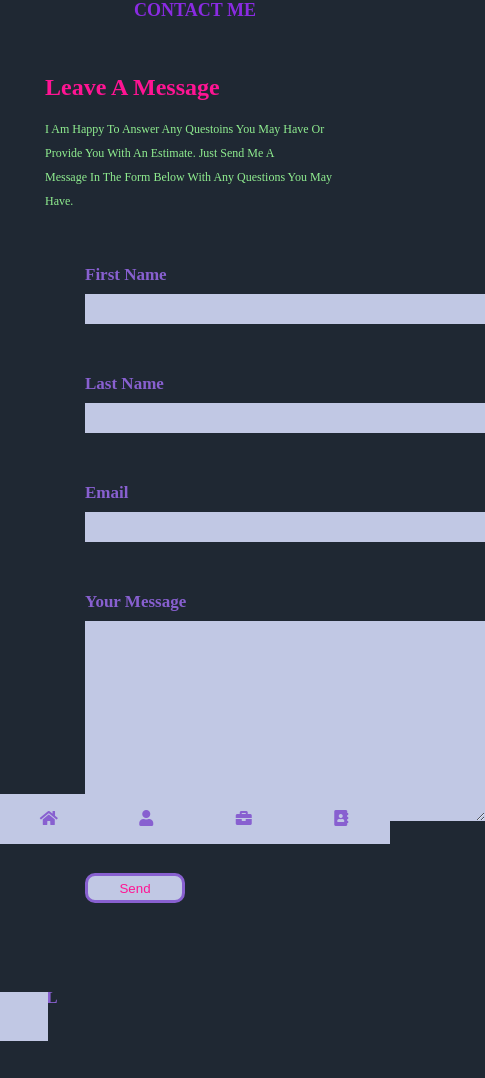
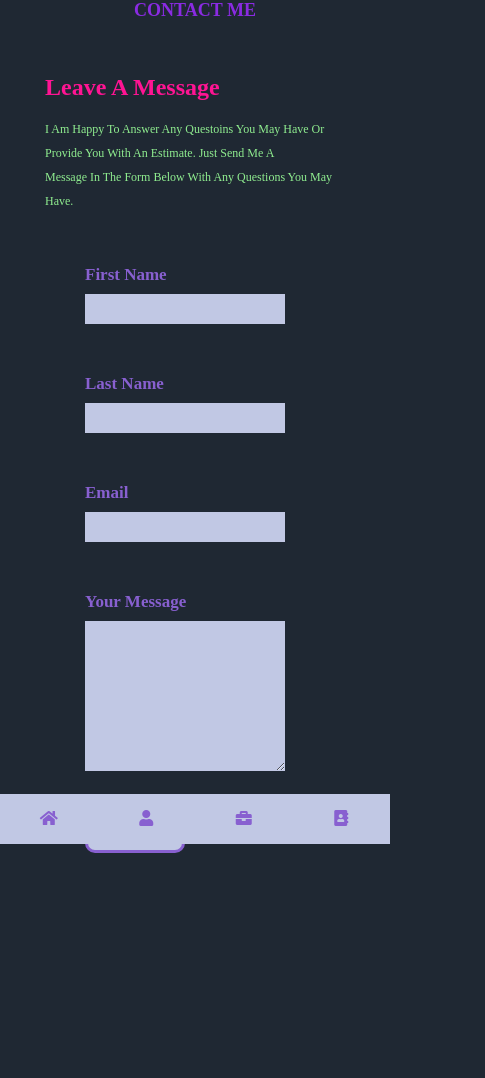
Before and after one commit to darrenstephon/portfolio, a plain HTML site: page contact.html in a window 390 px wide. Shown: the whole page, 485 px wide, since content can reach past the window. After the commit the page ends 990 px from the top, so only its background shows below. Drawn offline with Linux system fonts and the light colour scheme.

Commit message:
contact made responsive

```diff
--- a/contact.html
+++ b/contact.html
@@ -53,15 +53,8 @@
             </div>
             <div class="box6">
                 <input type="submit" class="button button-1" value="send">
-                <!-- <a href="darrenstephon76@gmail.com" class="btnn">send</a> -->
             </div>
         </form>
-    </div>
-    <div class="social">
-        <div class="box7">
-            <h2>EMAIL</h2>
-            <a href=""> <i class="fas fa-facebook"></i></a>
-        </div>
     </div>
 
 </body>
--- a/style.css
+++ b/style.css
@@ -488,6 +488,13 @@ svg {
         height: 300px;
         width: 100px;
     }
+    input {
+        width: 200px;
+    }
+    textarea {
+        width: 200px;
+        height: 150px;
+    }
 
 }
 
```
Also changed, not shown: index.html (+0 -4 lines).
